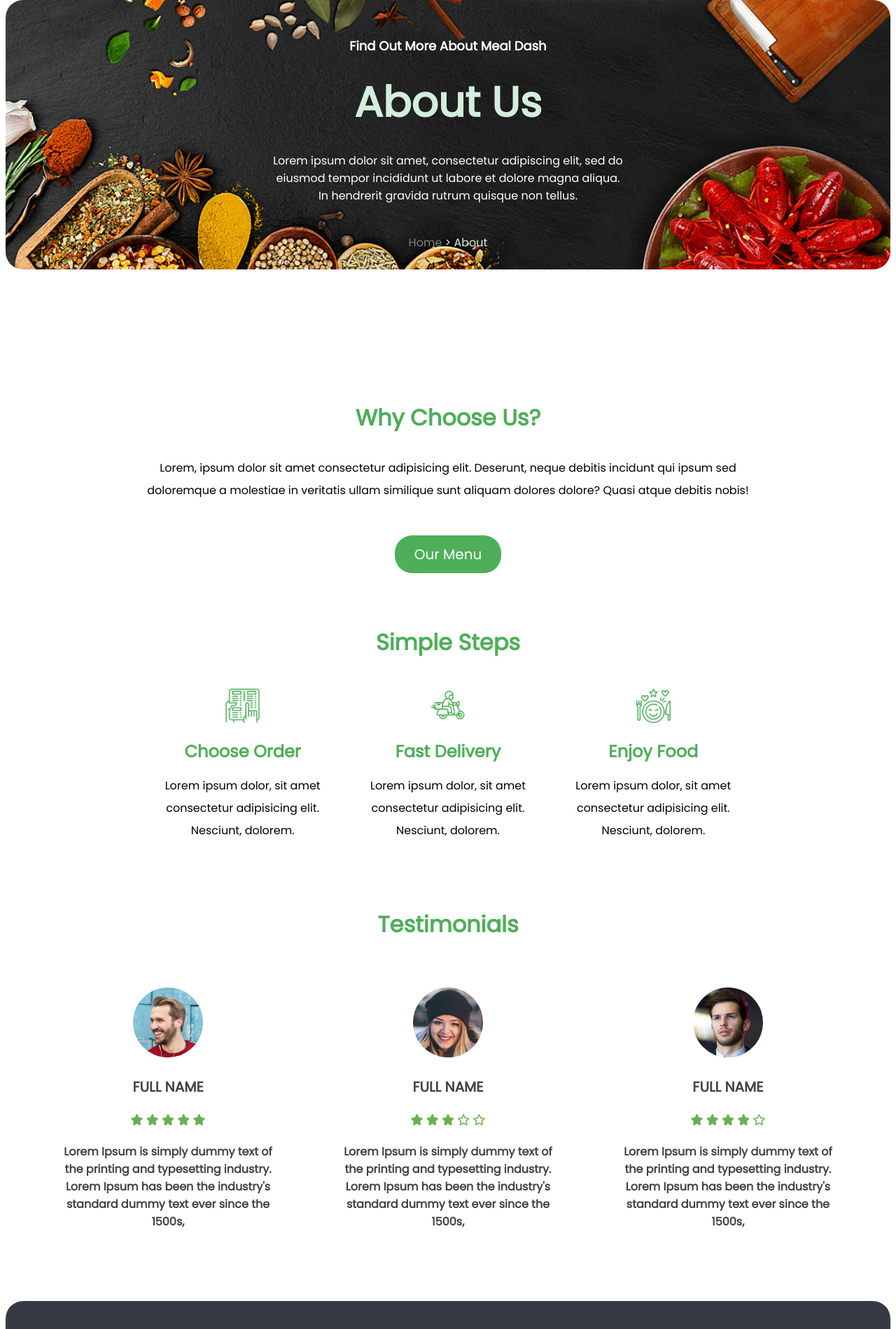
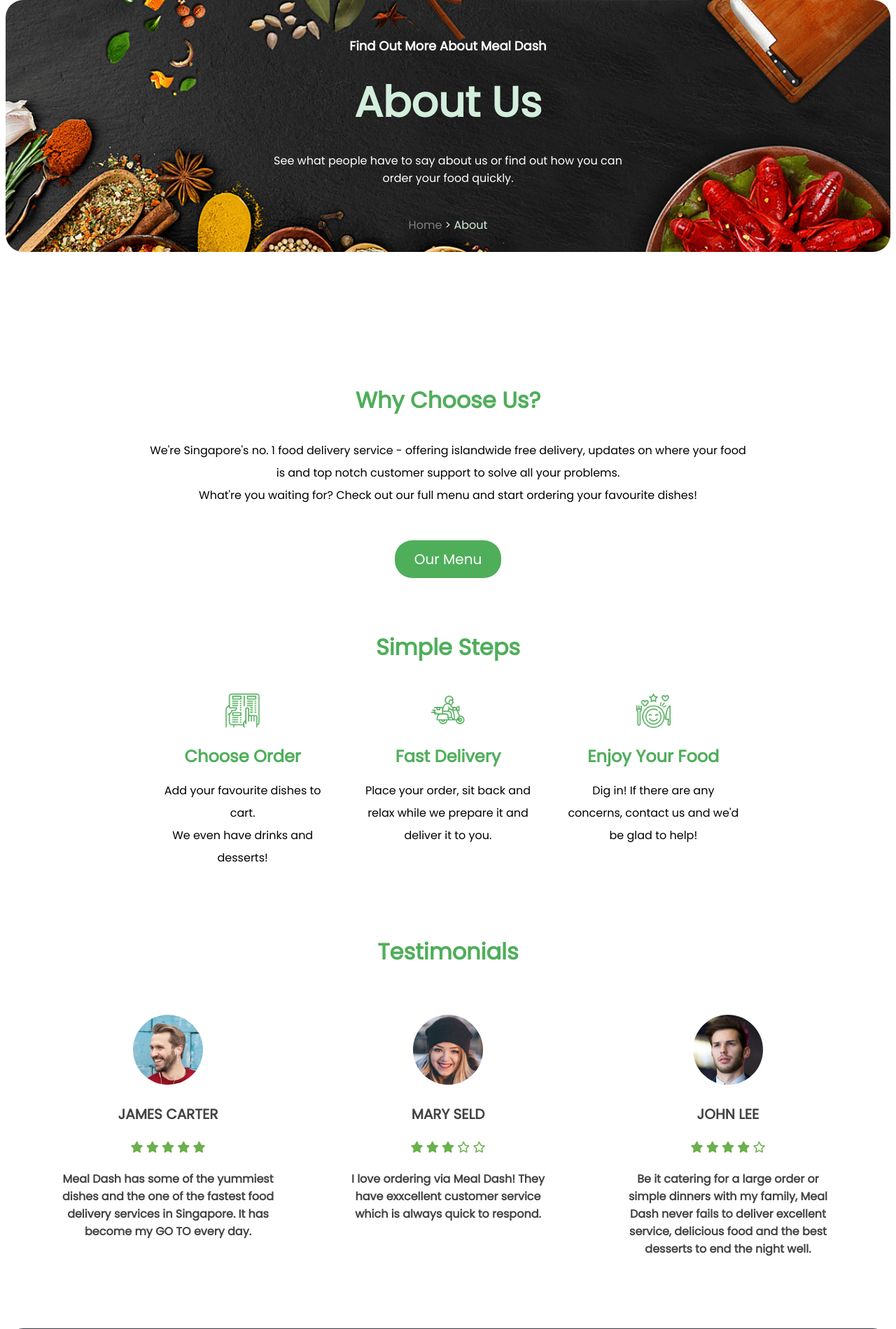
Before and after one commit to swapsmax/meal-dash, a PHP site: page /about.php in a window 1280 px wide. Shown: the part 78-1977 px from the top of the page at 70% size. Run offline with PHP 8.4, Linux system fonts and the light colour scheme; data comes from the database, SQL or seed files in the repository; some libraries are stand-ins or nearby versions.

Commit message:
Updated copywriting

```diff
--- a/about.php
+++ b/about.php
@@ -42,8 +42,7 @@
 		<!-- <i class="fa-solid fa-dash"></i> -->
         <h1>Find Out More About Meal Dash</h1>
         <h3>About Us</h3>
-		<p class="menu-desc">Lorem ipsum dolor sit amet, consectetur adipiscing elit, sed do eiusmod tempor
-			incididunt ut labore et dolore magna aliqua. In hendrerit gravida rutrum quisque non tellus.</p>
+		<p class="menu-desc">See what people have to say about us or find out how you can order your food quickly.</p>
         <p class="path">
 			<a href="home.php">Home</a>
 			<span> > About</span>
@@ -58,7 +57,7 @@
    <div class="row">
       <div class="content">
          <h3 style=""><br><br>Why Choose Us?</h3>
-         <p>Lorem, ipsum dolor sit amet consectetur adipisicing elit. Deserunt, neque debitis incidunt qui ipsum sed doloremque a molestiae in veritatis ullam similique sunt aliquam dolores dolore? Quasi atque debitis nobis!<br></p>
+         <p>We're Singapore's no. 1 food delivery service - offering islandwide free delivery, updates on where your food is and top notch customer support to solve all your problems.<br>What're you waiting for? Check out our full menu and start ordering your favourite dishes!<br></p>
          <a href="menu.php" class="btn">Our Menu</a>
       </div>
 
@@ -78,20 +77,20 @@
 
       <div class="box">
          <img src="images/step-1.png" alt="">
-         <h3>choose order</h3>
-         <p>Lorem ipsum dolor, sit amet consectetur adipisicing elit. Nesciunt, dolorem.</p>
+         <h3>Choose Order</h3>
+         <p>Add your favourite dishes to cart.<br>We even have drinks and desserts!</p>
       </div>
 
       <div class="box">
          <img src="images/step-2.png" alt="">
-         <h3>fast delivery</h3>
-         <p>Lorem ipsum dolor, sit amet consectetur adipisicing elit. Nesciunt, dolorem.</p>
+         <h3>Fast Delivery</h3>
+         <p>Place your order, sit back and relax while we prepare it and deliver it to you.</p>
       </div>
 
       <div class="box">
          <img src="images/step-3.png" alt="">
-         <h3>enjoy food</h3>
-         <p>Lorem ipsum dolor, sit amet consectetur adipisicing elit. Nesciunt, dolorem.</p>
+         <h3>Enjoy Your Food</h3>
+         <p>Dig in! If there are any concerns, contact us and we'd be glad to help!</p>
       </div>
 
    </div>
@@ -111,7 +110,7 @@
           <div class="col">
             <div class="testimonial">
               <img src="images/pic-1.png" alt="">
-              <div class="name">Full name</div>
+              <div class="name">James Carter</div>
               <div class="stars">
                 <i class="fas fa-star"></i>
                 <i class="fas fa-star"></i>
@@ -121,7 +120,7 @@
               </div>
 
               <p>
-                Lorem Ipsum is simply dummy text of the printing and typesetting industry. Lorem Ipsum has been the industry's standard dummy text ever since the 1500s,
+                Meal Dash has some of the yummiest dishes and the one of the fastest food delivery services in Singapore. It has become my GO TO every day.
               </p>
             </div>
           </div>
@@ -129,7 +128,7 @@
           <div class="col">
             <div class="testimonial">
               <img src="images/pic-2.png" alt="">
-              <div class="name">Full name</div>
+              <div class="name">Mary Seld</div>
               <div class="stars">
                 <i class="fas fa-star"></i>
                 <i class="fas fa-star"></i>
@@ -139,7 +138,7 @@
               </div>
 
               <p>
-                Lorem Ipsum is simply dummy text of the printing and typesetting industry. Lorem Ipsum has been the industry's standard dummy text ever since the 1500s,
+                I love ordering via Meal Dash! They have exxcellent customer service which is always quick to respond.
               </p>
             </div>
           </div>
@@ -147,7 +146,7 @@
           <div class="col">
             <div class="testimonial">
               <img src="images/pic-3.png" alt="">
-              <div class="name">Full name</div>
+              <div class="name">John Lee</div>
               <div class="stars">
                 <i class="fas fa-star"></i>
                 <i class="fas fa-star"></i>
@@ -157,7 +156,7 @@
               </div>
 
               <p>
-                Lorem Ipsum is simply dummy text of the printing and typesetting industry. Lorem Ipsum has been the industry's standard dummy text ever since the 1500s,
+                Be it catering for a large order or simple dinners with my family, Meal Dash never fails to deliver excellent service, delicious food and the best desserts to end the night well.
               </p>
             </div>
           </div>
--- a/category.php
+++ b/category.php
@@ -36,8 +36,7 @@
 		<!-- <i class="fa-solid fa-dash"></i> -->
         <h1>MENU</h1>
         <h3>Discover Our Menu</h3>
-		<p class="menu-desc">Lorem ipsum dolor sit amet, consectetur adipiscing elit, sed do eiusmod tempor
-			incididunt ut labore et dolore magna aliqua. In hendrerit gravida rutrum quisque non tellus.</p>
+		<p class="menu-desc">We have one of the widest menu with mouthwatering dishes to pick from, a delicious line of desserts and thirst-quenching drinks to satisfy your cravings.</p>
         <p class="path">
 			<a href="home.php">Home</a>
 			<span> > <a href="menu.php">Menu</a></span>
--- a/contact.php
+++ b/contact.php
@@ -78,8 +78,7 @@
 		<!-- <i class="fa-solid fa-dash"></i> -->
         <h1>W're Here To Help!</h1>
         <h3>Contact Us</h3>
-		<p class="menu-desc">Lorem ipsum dolor sit amet, consectetur adipiscing elit, sed do eiusmod tempor
-			incididunt ut labore et dolore magna aliqua. In hendrerit gravida rutrum quisque non tellus.</p>
+		<p class="menu-desc">Something wrong with your order? Or maybe you have something you'd like our help with? <br>Drop us a message below and we'll get back to you ASAP!</p>
         <p class="path">
 			<a href="home.php">Home</a>
 			<span> > Contact Us</span>
--- a/menu.php
+++ b/menu.php
@@ -51,8 +51,7 @@
 		<!-- <i class="fa-solid fa-dash"></i> -->
         <h1>MENU</h1>
         <h3>Discover Our Menu</h3>
-		<p class="menu-desc">Lorem ipsum dolor sit amet, consectetur adipiscing elit, sed do eiusmod tempor
-			incididunt ut labore et dolore magna aliqua. In hendrerit gravida rutrum quisque non tellus.</p>
+		<p class="menu-desc">We have one of the widest menu with mouthwatering dishes to pick from, a delicious line of desserts and thirst-quenching drinks to satisfy your cravings.</p>
         <p class="path">
 			<a href="home.php">Home</a>
 			<span> > Menu</span>
```
Also changed, not shown: home.php (+5 -5 lines).
